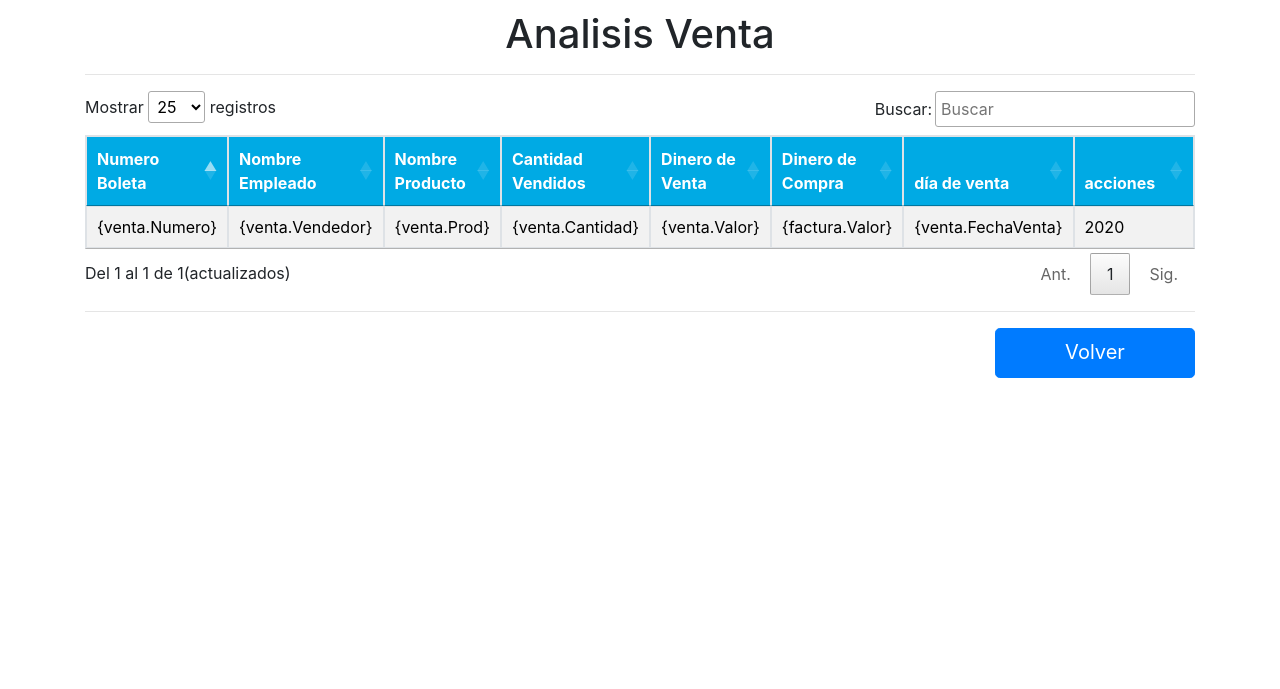
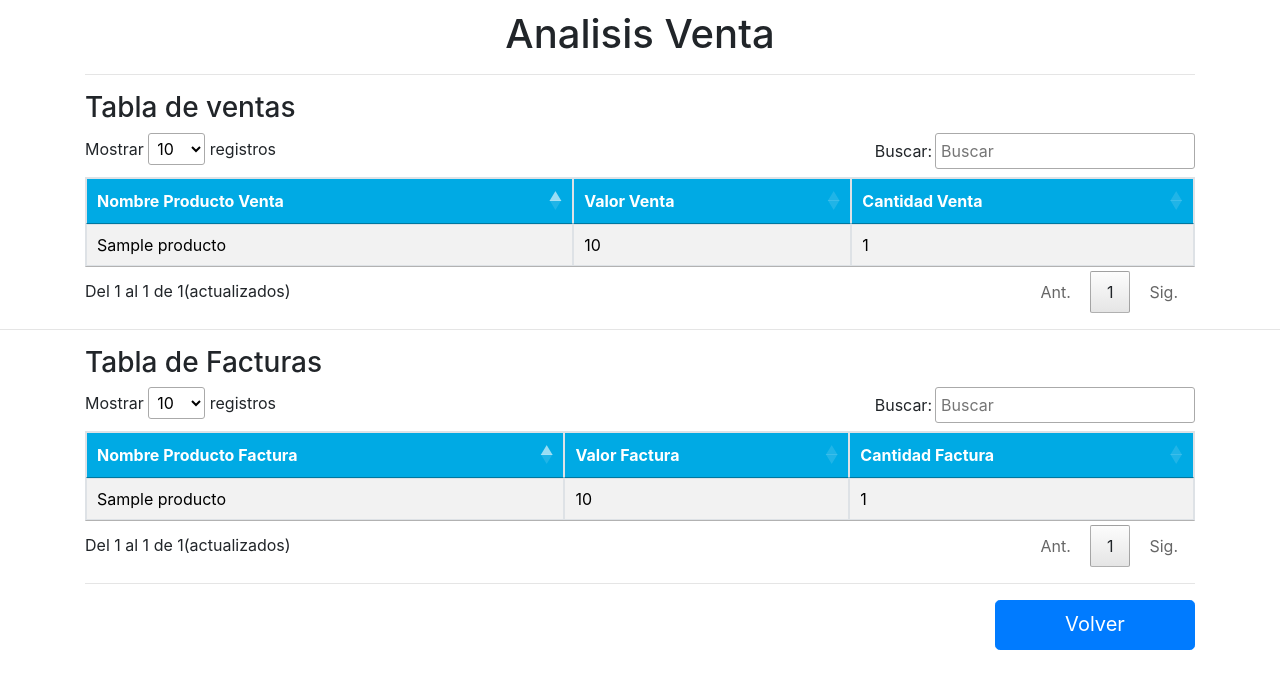
Before and after one commit to john128762/Proyecto-Portafolio-2022, a Django app: page /analisis/ in a window 1280 px wide. Shown: the part 56-745 px from the top of the page. Run offline with Django 4.2, Linux system fonts and the light colour scheme; tables that the repository leaves empty hold one stand-in row (values such as "Sample post"); some libraries are stand-ins or nearby versions.

Commit message:
Modulo de analisis terminado

```diff
--- a/laTiaDelPan/backend/Controladores/ControladorFacturasProveedor.py
+++ b/laTiaDelPan/backend/Controladores/ControladorFacturasProveedor.py
@@ -8,7 +8,7 @@ class ControladorFacturasProveedor:
     def AgregarFactura(factura: modelsApp.FacturaProveedor):
         res = modelsApp.Resultado()
         nuevaFactura = models.Fact_Proveedor()
-        nuevaFactura.FAC_NUMERO = factura.Numero
+
         nuevaFactura.FAC_FECHA_VENTA = factura.FechaVenta
         nuevaFactura.FAC_TOTAL = factura.Total
         nuevaFactura.FAC_VIGENCIA = factura.Vigencia
@@ -86,3 +86,13 @@ class ControladorFacturasProveedor:
             res.CodigoOperacion = -9
             res.Mensaje = str(e)
             return res
+
+    def ListarDetalleFacturas():
+        res = modelsApp.Resultado()
+        try:
+            resDetalleFacturas = map(ConvertidorTipos.ConvertirDetalleFacturaProveedor, list(models.Det_Fact_Proveedor.objects.all()))
+            return resDetalleFacturas
+        except Exception as e:
+            res.CodigoOperacion = -9
+            res.Mensaje = str(e)
+            return res
--- a/laTiaDelPan/backend/Controladores/ControladorVentas.py
+++ b/laTiaDelPan/backend/Controladores/ControladorVentas.py
@@ -89,3 +89,13 @@ class ControladorVentas():
             res.CodigoOperacion = -9
             res.Mensaje = str(e)
             return res
+
+    def ListarDetalleVentas():
+        res = modelsApp.Resultado()
+        try:
+            resDetalleBoletas = map(ConvertidorTipos.ConvertirDetalleBoleta, list(models.Detalle_Boleta.objects.all()))
+            return resDetalleBoletas
+        except Exception as e:
+            res.CodigoOperacion = -9
+            res.Mensaje = str(e)
+            return res
--- a/laTiaDelPan/backend/Controladores/ConvertidorTipos.py
+++ b/laTiaDelPan/backend/Controladores/ConvertidorTipos.py
@@ -40,7 +40,7 @@ class ConvertidorTipos:
 
     @staticmethod
     def ConvertirDetalleBoleta(detalleBDD: models.Detalle_Boleta) -> modelsApp.DetalleBoleta:
-        detalle = modelsApp.DetalleBoleta(ConvertidorTipos.ConvertirProducto(models.Producto.objects.get(COD_PRODUCTO = detalleBDD.PROD_CODIGO)), detalleBDD.DET_CANTIDAD, detalleBDD.DET_VALOR)
+        detalle = modelsApp.DetalleBoleta(ConvertidorTipos.ConvertirProducto(detalleBDD.PROD_CODIGO), detalleBDD.DET_CANTIDAD, detalleBDD.DET_VALOR)
         return detalle
 
     @staticmethod
@@ -50,5 +50,5 @@ class ConvertidorTipos:
 
     @staticmethod
     def ConvertirDetalleFacturaProveedor(detalleBDD: models.Det_Fact_Proveedor) -> modelsApp.DetalleFacturaProveedor:
-        detalle = modelsApp.DetalleFacturaProveedor(ConvertidorTipos.ConvertirProducto(models.Producto.objects.get(COD_PRODUCTO = detalleBDD.PROD_CODIGO)), detalleBDD.DFT_CANTIDAD, detalleBDD.DFT_VALOR)
+        detalle = modelsApp.DetalleFacturaProveedor(ConvertidorTipos.ConvertirProducto(detalleBDD.PROD_CODIGO), detalleBDD.DFT_CANTIDAD, detalleBDD.DFT_VALOR)
         return detalle
--- a/laTiaDelPan/backend/Vistas/VistaFacturaProv.py
+++ b/laTiaDelPan/backend/Vistas/VistaFacturaProv.py
@@ -42,7 +42,6 @@ def postProducto(request):
     return JsonResponse({"error": ""}, status=400)
 
 def realizarFactura(request):
-    print("realizarFactura")
     if is_ajax(request) and request.method == "POST":
         print(request.session)
         body = request.body
--- a/laTiaDelPan/frontend/static/js/analisis.js
+++ b/laTiaDelPan/frontend/static/js/analisis.js
@@ -1,12 +1,11 @@
 $(document).ready(function() {
     var selected = [];
       var tabla= $('#tablaAnalisis').DataTable({
-          pageLength: '25',
+          pageLength: '10',
           destroy: true,
           autoWidth: false,
           columnDefs:[
-              {targets:7,ordenable:false,width: '20%'},
-            ],
+          ],
           select: {
                style:    'os',
                selector: 'td:first-child'
@@ -37,3 +36,42 @@ $(document).ready(function() {
           },
        } );
 } );
+
+$(document).ready(function() {
+  var selected = [];
+    var tabla= $('#tablaAnalisisF').DataTable({
+        pageLength: '10',
+        destroy: true,
+        autoWidth: false,
+        columnDefs:[
+          ],
+        select: {
+             style:    'os',
+             selector: 'td:first-child'
+         },
+         order: [[ 0, 'asc' ]],
+
+        language : {
+           paginate: {
+                 first: " |< ",
+                 previous: "Ant.",
+                 next: "Sig.",
+                 last: " >| "
+             },
+          emptyTable:          "No hay datos disponibles en la tabla.",
+          info:               "Del _START_ al _END_ de _TOTAL_",
+          infoEmpty:       "Mostrando 0 registros de un total de 0.",
+          infoFiltered:        "(filtrados de un total de MAX registros)",
+          infoPostFix:         "(actualizados)",
+          lengthMenu:          "Mostrar _MENU_ registros",
+          loadingRecords:       "Cargando...",
+          searchPlaceholder:    "Buscar ",
+          zeroRecords:         "No se han encontrado coincidencias.",
+          search:             "Buscar:" ,
+          processing: "Procesando la información",
+          select: {
+          rows: "%d Registros Seleccionados"
+             }
+        },
+     } );
+} );
--- a/laTiaDelPan/frontend/templates/analisisVentas.html
+++ b/laTiaDelPan/frontend/templates/analisisVentas.html
@@ -11,7 +11,7 @@
     <script src="https://cdn.jsdelivr.net/npm/jquery@3.6.0/dist/jquery.slim.min.js"></script>
     <script src="https://cdn.jsdelivr.net/npm/popper.js@1.16.1/dist/umd/popper.min.js"></script>
     <script src="https://cdn.jsdelivr.net/npm/bootstrap@4.6.1/dist/js/bootstrap.bundle.min.js"></script>
-    <title>Tabla Ventas</title>
+    <title>Tablas Analisis</title>
 </head>
 <body>
     <!-- Navbar -->
@@ -35,38 +35,50 @@
       <h1 style="text-align: center; margin-top: 10px">Analisis Venta</h1>
       <hr>
     </div>
-    <!-- Tabla Analisis -->
+    <!-- Tabla Analisis Venta -->
     <div class="container">
+      <h3>Tabla de ventas</h3>
         <table class="table table-striped table-bordered table-hover" id="tablaAnalisis">
             <thead style="background-color: #00aae4; color: white;">
                 <tr>
-                    <th>Numero Boleta</th>
-                    <th>Nombre Empleado</th>
-                    <th>Nombre Producto</th>
-                    <th>Cantidad Vendidos</th>
-                    <th>Dinero de Venta</th>
-                    <th>Dinero de Compra</th>
-                    <th>día de venta</th>
-                    <th>acciones</th>
+                    <th>Nombre Producto Venta</th>
+                    <th>Valor Venta</th>
+                    <th>Cantidad Venta</th>
                 </tr>
             </thead>
             <tbody style="background-color: white; color: black;">
-              {% for venta in venta %}
-                {% for factura in factura %}
-                  <tr>
-                      <td>{venta.Numero}</td>
-                      <td>{venta.Vendedor}</td>
-                      <td>{venta.Prod}</td>
-                      <td>{venta.Cantidad}</td>
-                      <td>{venta.Valor}</td>
-                      <td>{factura.Valor}</td>
-                      <td>{venta.FechaVenta}</td>
-                      <td>2020</td>
-                  </tr>
-                {% endfor %}
+              {% for detalleVen in detalleV%}
+                <tr>
+                    <td>{{detalleVen.Prod.Nombre}}</td>
+                    <td>{{detalleVen.Valor}}</td>
+                    <td>{{detalleVen.Cantidad}}</td>
+                </tr>
               {% endfor %}
             </tbody>
         </table>
+    </div>
+        <!-- Tabla Analisis Factura -->
+        <hr>
+    <div class="container">
+      <h3>Tabla de Facturas</h3>
+        <table class="table table-striped table-bordered table-hover" id="tablaAnalisisF">
+          <thead style="background-color: #00aae4; color: white;">
+              <tr>
+                  <th>Nombre Producto Factura</th>
+                  <th>Valor Factura</th>
+                  <th>Cantidad Factura</th>
+              </tr>
+          </thead>
+          <tbody style="background-color: white; color: black;">
+            {% for detalleFac in detalleF%}
+              <tr>
+                  <td>{{detalleFac.Prod.Nombre}}</td>
+                  <td>{{detalleFac.Valor}}</td>
+                  <td>{{detalleFac.Cantidad}}</td>
+              </tr>
+            {% endfor %}
+          </tbody>
+      </table>
         <hr>
         <a href="/principal/" role="button" class="btn btn-outline-primary btn-lg active" id="anVolver">Volver</a>
     </div>
--- a/laTiaDelPan/frontend/templates/paginaPrincipal.html
+++ b/laTiaDelPan/frontend/templates/paginaPrincipal.html
@@ -41,7 +41,7 @@
         <a href="/facturaProveedor/" role="button" class="btn btn-outline-primary btn-rounded btn-lg active" id="facProv">Factura Proveedor</a>
         <a href="/venta/" role="button" class="btn btn-outline-primary btn-rounded btn-lg active" id="venta">Realizar Venta</a>
         <a href="/anularBoleta/" role="button" class="btn btn-outline-primary btn-rounded btn-lg active" id="analisis">Anular Boletas</a>
-        <a href="/analisis/" role="button" class="btn btn-outline-primary btn-rounded btn-lg active" id="analisis">Tabla Ventas</a>
+        <a href="/analisis/" role="button" class="btn btn-outline-primary btn-rounded btn-lg active" id="analisis">Tablas Analisis</a>
 
       </div>
     </div>
--- a/laTiaDelPan/frontend/views.py
+++ b/laTiaDelPan/frontend/views.py
@@ -1,4 +1,5 @@
 from django.shortcuts import render
+from backend import modelsApp
 from backend.Controladores.ControladorVentas import ControladorVentas
 from backend.Controladores.ControladorFacturasProveedor import ControladorFacturasProveedor
 
@@ -11,7 +12,8 @@ def paginaPrincipal(request):
     return render(request, 'paginaPrincipal.html')
 
 def analisisVenta(request):
-    dataV = ControladorVentas.ListarVentas()
-    dataF = ControladorFacturasProveedor.ListarFacturas()
-    tabla = {'venta': dataV, 'factura':dataF}
-    return render(request, 'analisisVentas.html', tabla)
+    request.session['username'] = "username"
+    detV = ControladorVentas.ListarDetalleVentas()
+    detF = ControladorFacturasProveedor.ListarDetalleFacturas()
+    data = {'detalleV':detV, 'detalleF': detF}
+    return render(request, 'analisisVentas.html', data)
```
